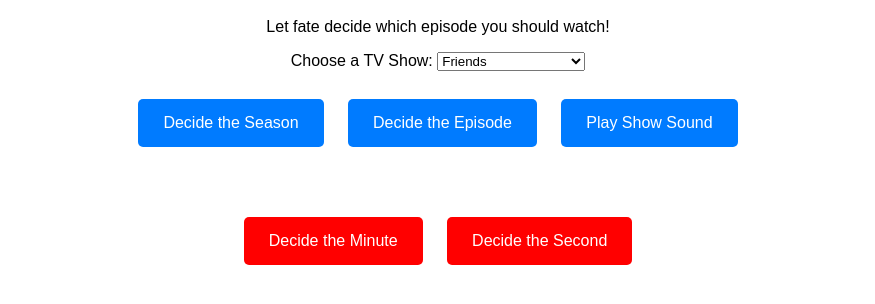
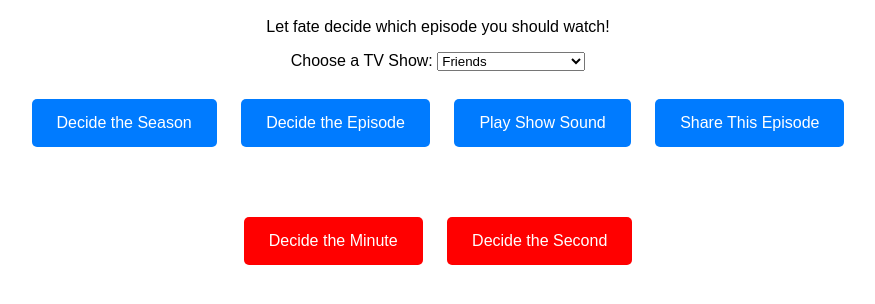
Before and after one commit to rebecafarace2611/randomizer, a plain HTML site: page index.html in a window 1280 px wide. Shown: the part 90-394 px from the top of the page, without its empty margins (202-1077 px from the left). Drawn offline with Linux system fonts and the light colour scheme.

Commit message:
Update index.html

```diff
--- a/index.html
+++ b/index.html
@@ -63,6 +63,8 @@
     <button class="btn" onclick="randomizeSeason()">Decide the Season</button>
     <button class="btn" onclick="randomizeEpisode()">Decide the Episode</button>
     <button class="btn" onclick="playSound()">Play Show Sound</button>
+    <button class="btn" onclick="copyToClipboard()">Share This Episode</button>
+    <p id="shareText"></p>
 
     <p id="result"></p>
 
@@ -138,5 +140,15 @@
             document.getElementById(sounds[currentShow]).play();
         }
     </script>
+    <script>
+        function copyToClipboard() {
+            let text = document.getElementById("result").innerText + " " + document.getElementById("frame").innerText;
+            navigator.clipboard.writeText(text).then(() => {
+                document.getElementById("shareText").innerText = "Copied to Clipboard! You can now share it!";
+            }).catch(err => {
+                document.getElementById("shareText").innerText = "Failed to copy. Please try again.";
+            });
+        }
+    </script>
 </body>
 </html>
```
